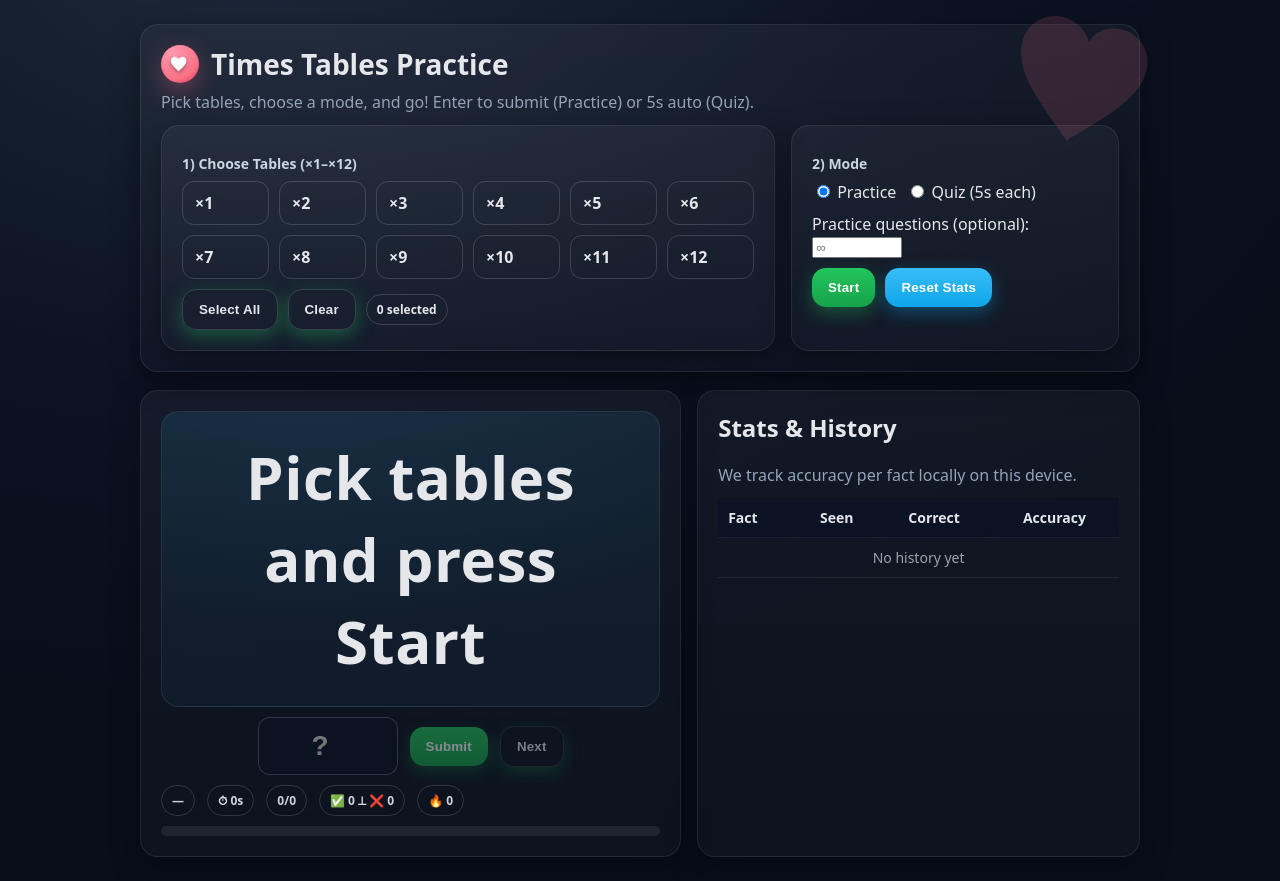
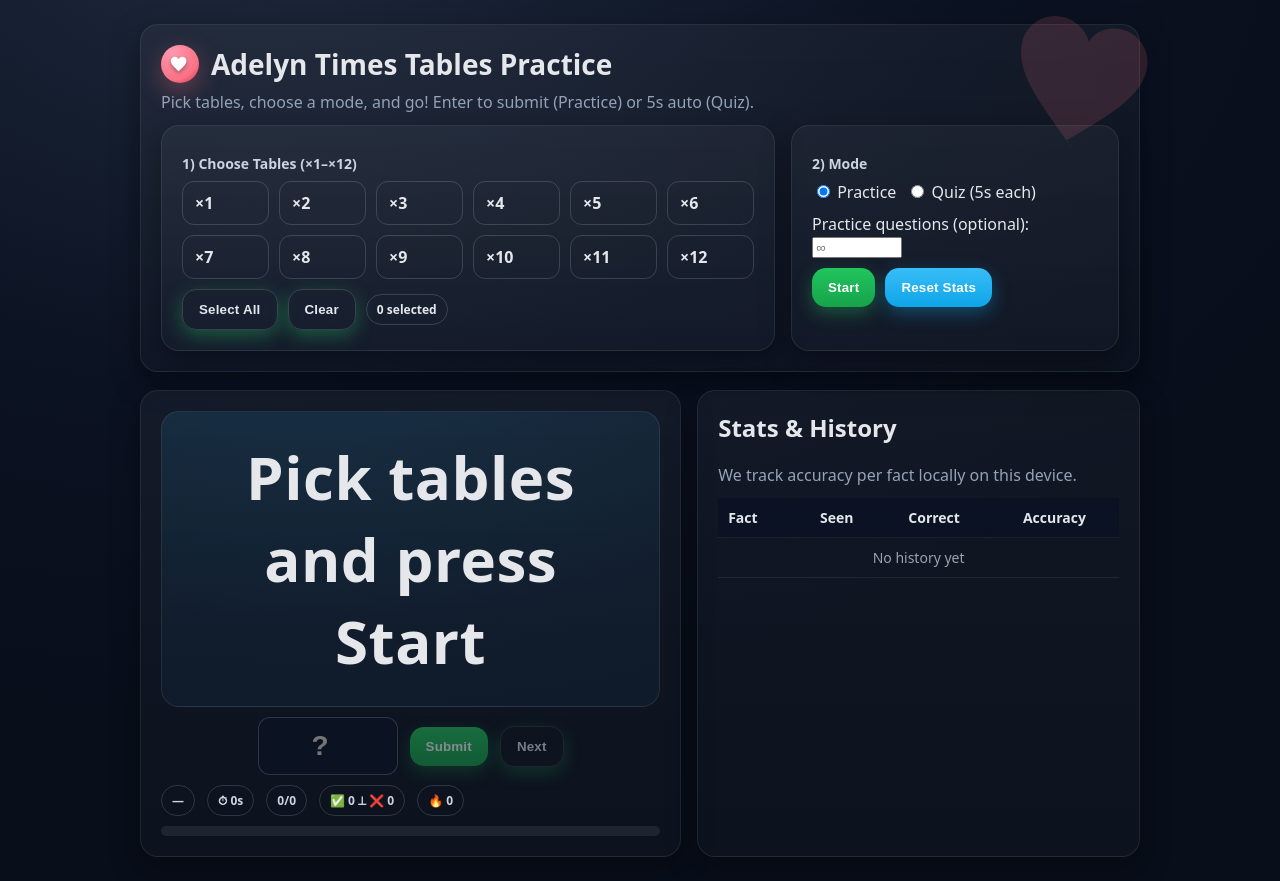
Before and after one commit to wlord1/times, a plain HTML site: page index.html in a window 1280 px wide. Drawn offline with Linux system fonts and the light colour scheme.

Commit message:
Update index.html

```diff
--- a/index.html
+++ b/index.html
@@ -108,7 +108,7 @@
             <path d="M12 21.35l-1.45-1.32C5.4 15.36 2 12.28 2 8.5 2 6 4 4 6.5 4c1.74 0 3.41 1.01 4.22 2.56C11.09 5.01 12.76 4 14.5 4 17 4 19 6 19 8.5c0 3.78-3.4 6.86-8.55 11.54L12 21.35z"/>
           </svg>
         </span>
-        Times Tables Practice
+        Adelyn Times Tables Practice
       </h1>
       <div class="subtitle">Pick tables, choose a mode, and go! Enter to submit (Practice) or 5s auto (Quiz).</div>
 
```
